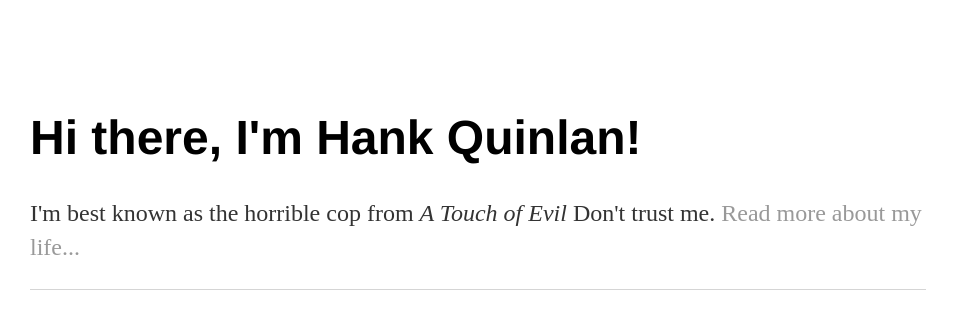
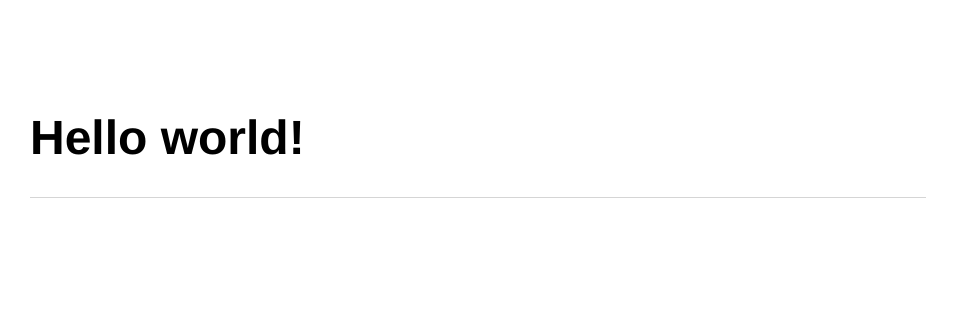
Before and after one commit to unimp/unimp.github.io, a Jekyll site: the page built from index.html, in a window 1280 px wide. Shown: the top 329 px of the page, without its empty margins (162-1115 px from the left). Built offline with Jekyll 4.4.1, drawn with Linux system fonts in a browser that asks for light colours.

Commit message:
Update index.html

```diff
--- a/index.html
+++ b/index.html
@@ -1,8 +1,5 @@
 ---
 layout: default
-title: Hank Quinlan, Horrible Cop
+title: Unimp
 ---
-<div class="blurb">
-	<h1>Hi there, I'm Hank Quinlan!</h1>
-	<p>I'm best known as the horrible cop from <em>A Touch of Evil</em> Don't trust me. <a href="/about">Read more about my life...</a></p>
-</div><!-- /.blurb -->
+<h1>Hello world!<h1>
```
